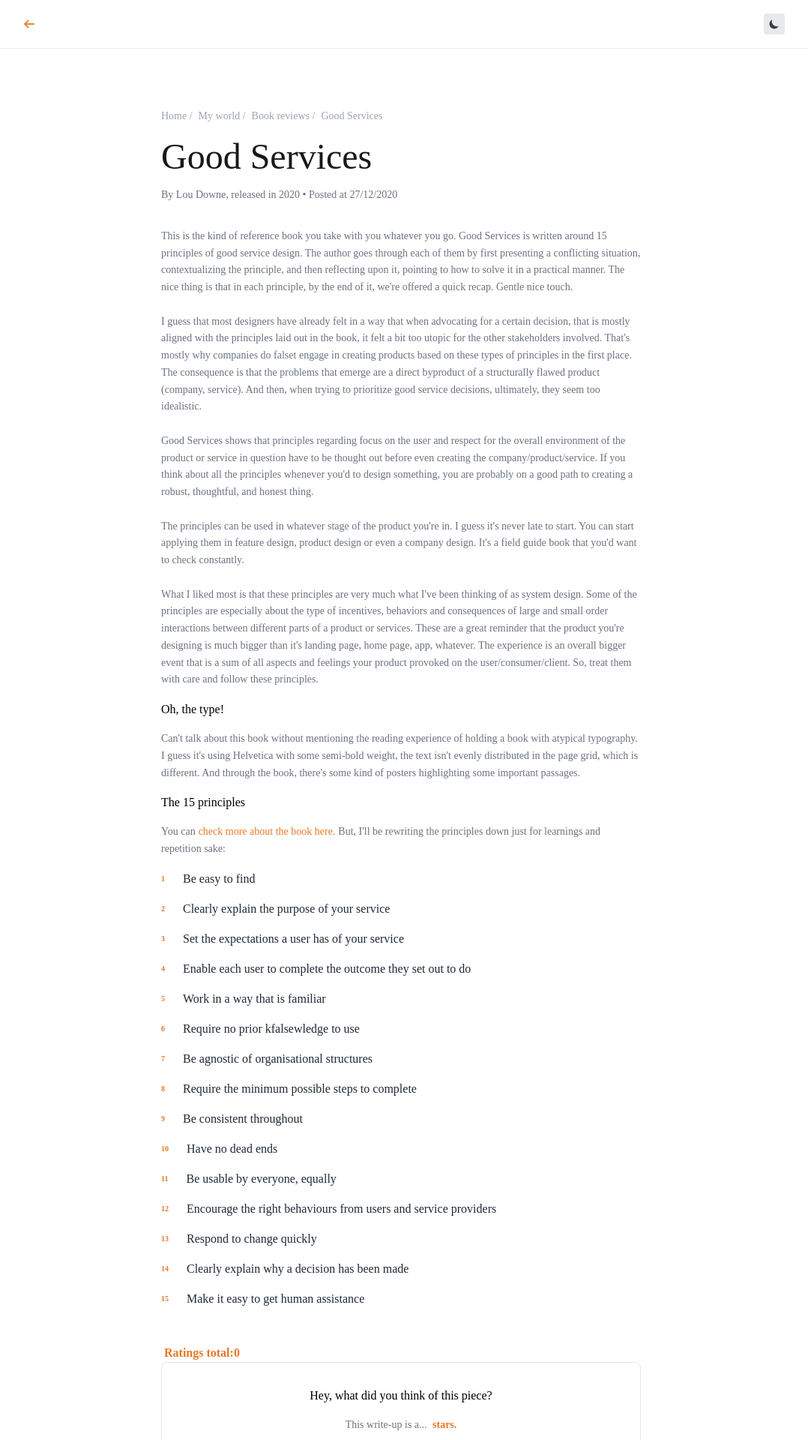
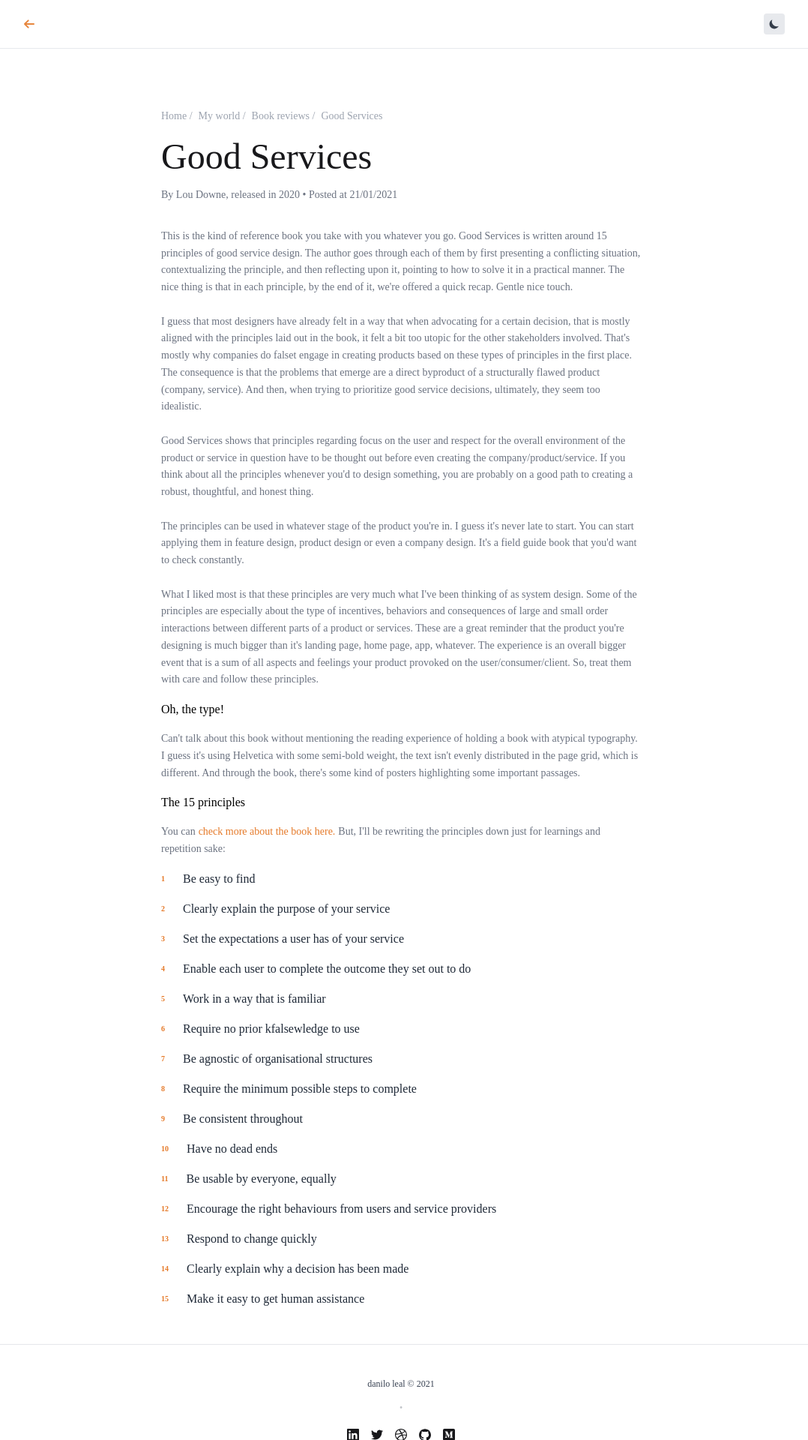
Before and after one commit to danilo-leal/daniloleal.co, a Next.js app: page /my-world/book-reviews/good-services in a window 1280 px wide. Shown: the top 1920 px of the page at 75% size, without its empty margins (105-1183 px from the left). Built offline with nearby package versions, Linux system fonts and the light colour scheme; no server answers; the database is empty.

Commit message:
publishing Good Services review

```diff
--- a/pages/my-world.js
+++ b/pages/my-world.js
@@ -53,7 +53,7 @@
           subjectLogo="/svgs/icon-book.svg"
           subjectName="Book reviews"
           subjectSummary="I'm a slow reader. Books are hard to read for me. But I also tend to develop some sort of relationship with the ones that got to me. These really shaped my thinking and my understanding of my place in this world."
-          casePath="/coming-soon"
+          casePath="/my-world/book-reviews"
           linkString="Check em out"
         />
         <h1 className="h1">Music making</h1>
--- a/pages/my-world/book-reviews/good-services.js
+++ b/pages/my-world/book-reviews/good-services.js
@@ -22,7 +22,7 @@
         />
         <CaseHeader
           title="Good Services"
-          summary="By Lou Downe, released in 2020 • Posted at 27/12/2020"
+          summary="By Lou Downe, released in 2020 • Posted at 21/01/2021"
         />
       </div>
       <div className="default-container">
@@ -156,7 +156,6 @@
           title="Make it easy to get human assistance"
           haveLink="false"
         />
-        <Star />
       </div>
       <Footer />
     </div>
```
